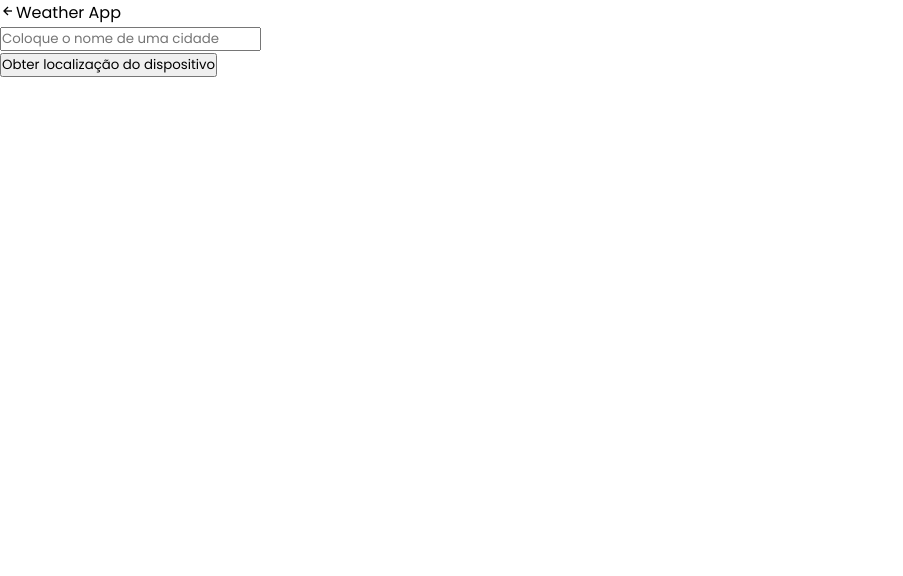
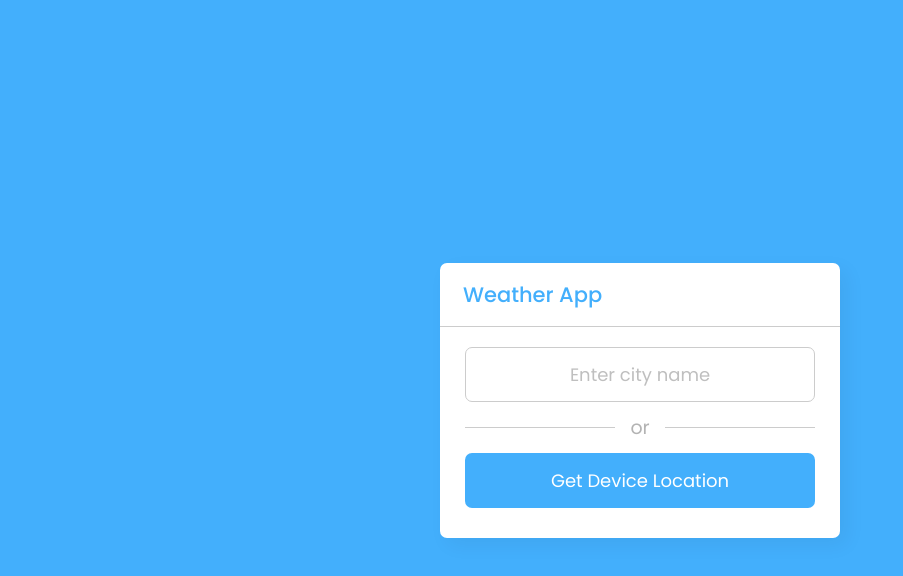
Before and after one commit to samucatezu/WeatherApp, a plain HTML site: page index.html in a window 1280 px wide. Shown: the whole page, without its empty margins (0-903 px from the left). Drawn offline with nearby package versions, Linux system fonts and the light colour scheme.

Commit message:
feat(style.css): User input section

```diff
--- a/index.html
+++ b/index.html
@@ -1,22 +1,32 @@
 <!DOCTYPE html>
 <html lang="en" dir="ltr">
   <head>
-     <meta charset="utf-8">
+    <meta charset="utf-8" />
     <title>Weather App in JavaScript | CodingNepal</title>
-    <link rel="stylesheet" href="style.css">
-    <meta name="viewport" content="width=device-width, initial-scale-1.0">
+    <link rel="stylesheet" href="style.css" />
+    <meta name="viewport" content="width=device-width, initial-scale-1.0" />
     <!-- Linking BoxIcon for Icon -->
-    <link href='https://unpkg.com/boxicons@2.e.9/css/boxicons.min.css' rel='stylesheet'>
+    <link
+      href="https://unpkg.com/boxicons@2.e.9/css/boxicons.min.css"
+      rel="stylesheet"
+    />
   </head>
   <body>
     <div class="wrapper">
-      <header><i class='bx bx-left-arrow-alt'></i>Weather App</header>
+      <header><i class="bx bx-left-arrow-alt"></i>Weather App</header>
       <section class="input-part">
         <p class="info-txt"></p>
         <div class="content">
-          <input type="text" spellcheck="false" placeholder="Coloque o nome de uma cidade" required>
+          <input
+            type="text"
+            spellcheck="false"
+            placeholder="Enter city name"
+            required
+          />
           <div class="separator"></div>
-          <button>Obter localização do dispositivo</button>
+          <button>Get Device Location</button>
         </div>
+      </section>
+    </div>
   </body>
 </html>
--- a/style.css
+++ b/style.css
@@ -1,8 +1,127 @@
 /* Import Google Font Poppins */
-@import url('https://fonts.googleapis.com/css2?family=Poppins:wght@400;500;600;700&display=swap');
-*{
+@import url("https://fonts.googleapis.com/css2?family=Poppins:wght@400;500;600;700&display=swap");
+/* The * selector selects all elements. */
+* {
   margin: 0;
   padding: 0;
   box-sizing: border-box;
-  font-family: 'Poppins', sans-serif;
+  font-family: "Poppins", sans-serif;
 }
+body {
+  display: flex;
+  align-items: center;
+  justify-content: center;
+  min-height: 100vh;
+  /* The min-height property defines the minimum height of an element. */
+  background: #43affc;
+}
+
+::selection {
+  color: #fff;
+  background: #43affc;
+}
+
+.wrapper {
+  width: 400px;
+  background: #fff;
+  border-radius: 7px;
+  box-shadow: 7px 7px 20px rgba(0, 0, 0, 0.05);
+}
+
+.wrapper header {
+  display: flex;
+  font-size: 21px;
+  font-weight: 500;
+  color: #43affc;
+  padding: 16px 15px;
+  align-items: center;
+  border-bottom: 1px solid #ccc;
+}
+
+header i {
+  font-size: 0em;
+  cursor: pointer;
+  margin-right: 8px;
+}
+.wrapper.active header i {
+  margin-left: 5px;
+  font-size: 30px;
+}
+.wrapper .input-part {
+  margin: 20px 25px 30px;
+}
+.wrapper.active .input-part {
+  display: none;
+}
+
+.input-part .info-txt {
+  display: none;
+  font-size: 17px;
+  text-align: center;
+  padding: 12px 10px;
+  border-radius: 7px;
+  margin-bottom: 15px;
+}
+.input-part .info-txt.error {
+  color: #721c24;
+  display: block;
+  background: #f8d7da;
+  border: 1px solid #f5c6cb;
+}
+.input-part .info-txt.pending {
+  color: #0c5460;
+  display: block;
+  background: #d1ecf1;
+  border: 1px solid #bee5eb;
+}
+
+/* style input and button */
+.input-part :where(input, button) {
+  width: 100%;
+  height: 55px;
+  border: none;
+  outline: none;
+  font-size: 18px;
+  border-radius: 7px;
+}
+.input-part input {
+  text-align: center;
+  padding: 0 15px;
+  border: 1px solid #ccc;
+}
+/* When you click ou the input, it'll appear this */
+.input-part input:is(:focus, :valid) {
+  border: 2px solid #43affc;
+}
+.input-part input::placeholder {
+  color: #bfbfbf;
+}
+.input-part .separator {
+  height: 1px;
+  width: 100%;
+  margin: 25px 0;
+  background: #ccc;
+  position: relative;
+  display: flex;
+  align-items: center;
+  justify-content: center;
+}
+
+/* The ::before selector inserts something before the content of each selected element(s). */
+.separator::before {
+  content: "or";
+  color: #b3b3b3;
+  font-size: 19px;
+  padding: 0 15px;
+  background: #fff;
+}
+.input-part button {
+  color: #fff;
+  cursor: pointer;
+  background: #43affc;
+  transition: 0.3s ease;
+}
+/* The :hover selector is used to select elements when you mouse over them. */
+.input-part button:hover {
+  background: #1d9ffc;
+}
```
